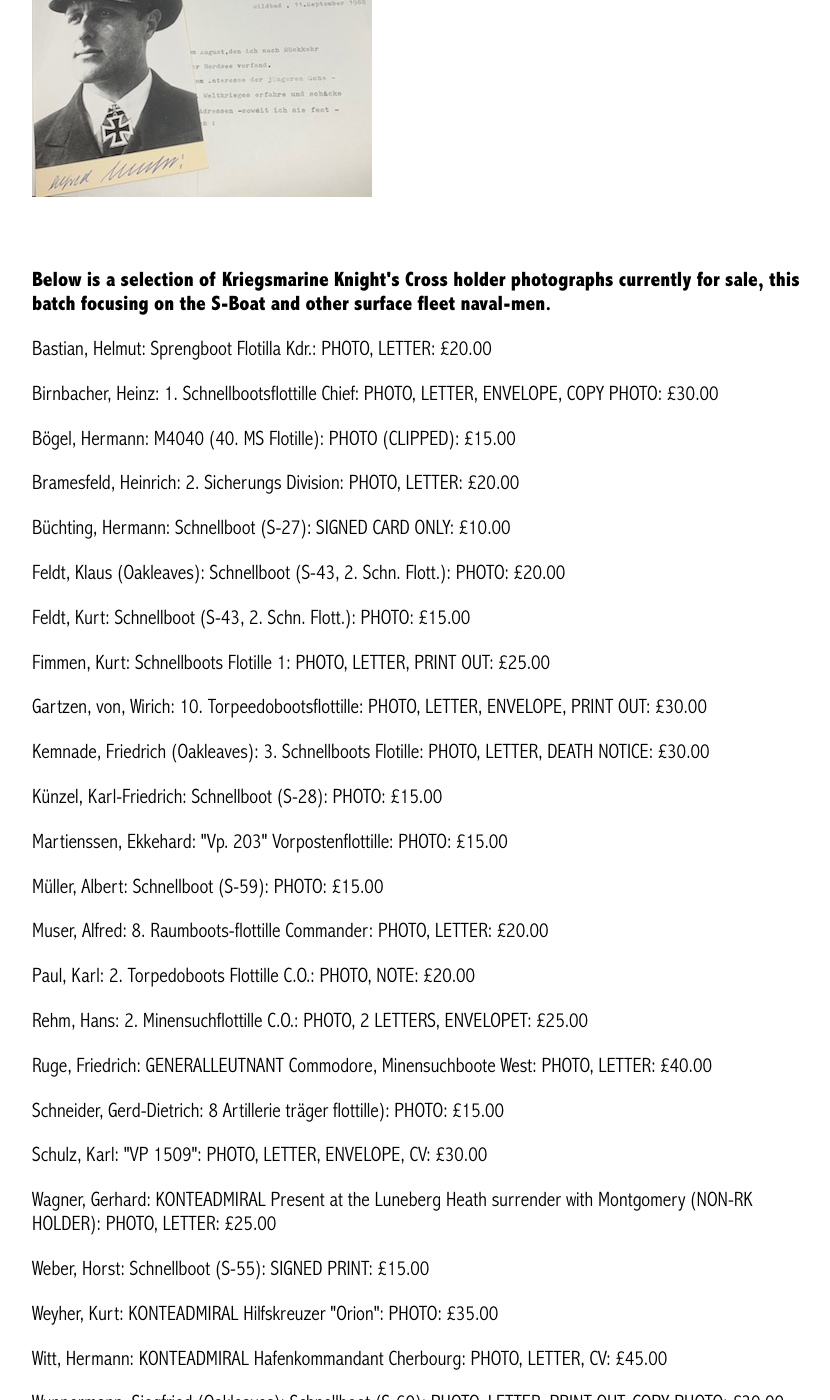
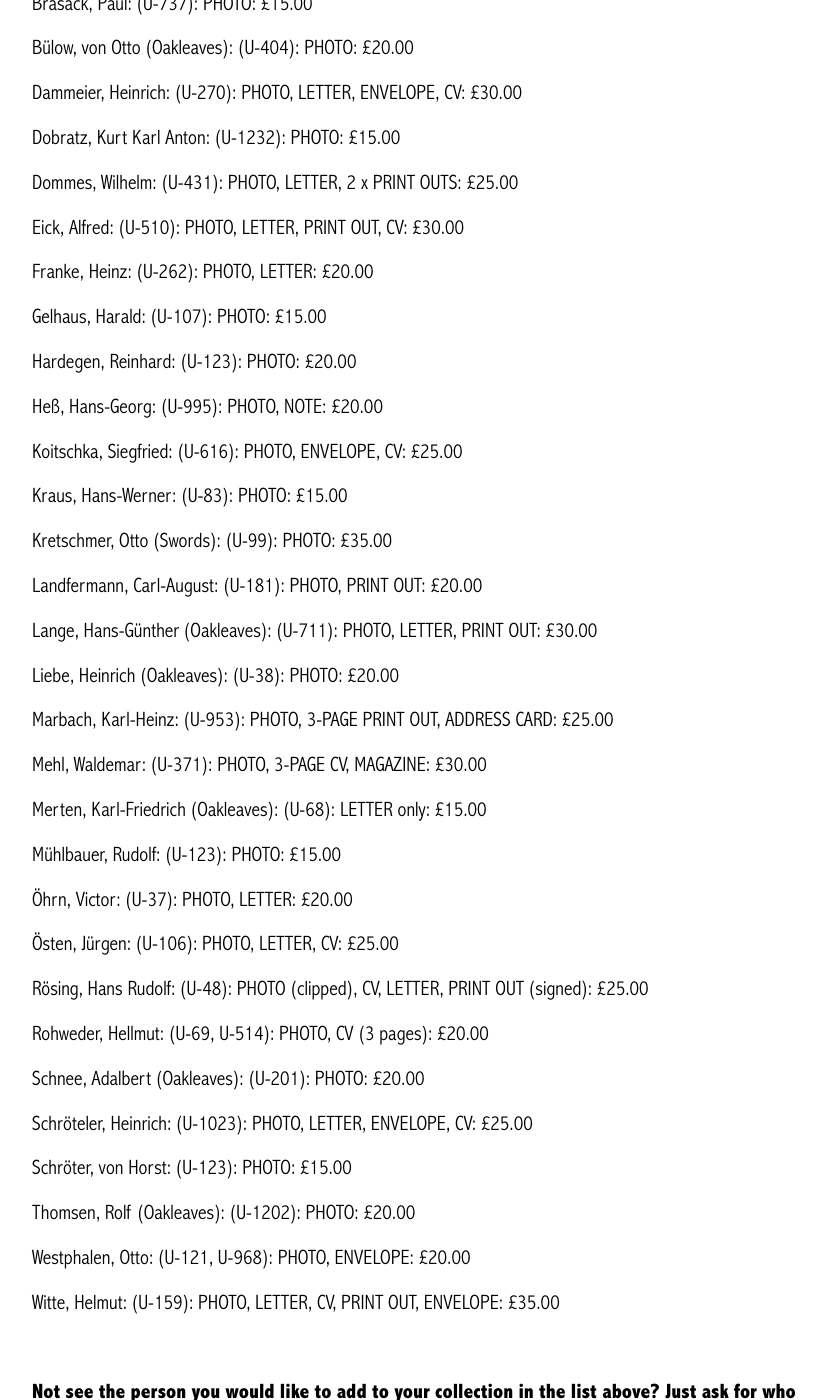
Before and after one commit to lahphotographs/lahphotographs.github.com, a Jekyll site: the page built from kriegsmarine_photos.md, in a window 1280 px wide and 1400 px high, scrolled down 1143 px. Shown: the whole window, without its empty margins (213-1043 px from the left). Built offline with Jekyll 4.4.1, drawn with Linux system fonts in a browser that asks for light colours; some of the changed text lies outside the part shown.

Commit message:
Update kriegsmarine_photos.md

```diff
--- a/kriegsmarine_photos.md
+++ b/kriegsmarine_photos.md
@@ -7,40 +7,44 @@ class: book_cover
 ---
 
 <p float="left">
-<img src="./assets/Feldt.jpg"/>
-<img src="./assets/Kurt Fimmen.jpg"/>
-<img src="./assets/Ekkehard Martienssen.jpg"/>
-<img src="./assets/Hans Rehm.jpg"/>
-<img src="./assets/Hermann Witt.jpg"/>
-<img src="./assets/Heinz Birnbacher.jpg"/>
-<img src="./assets/Alfred Muser.jpg"/>
+<img src="./assets/Alfred Eick.jpg"/>
+<img src="./assets/Paul Brasack.jpg"/>
+<img src="./assets/Carl Landfermann.jpg"/>
+<img src="./assets/Otto Westphalen.jpg"/>
 </p>
 <br />
-<p><b>Below is a selection of Kriegsmarine Knight's Cross holder photographs currently for sale, this batch focusing on the S-Boat and other surface fleet naval-men.</b><br />
-<p>Bastian,	Helmut: Sprengboot Flotilla Kdr.:	PHOTO, LETTER: £20.00</p>
-<p>Birnbacher,	Heinz: 1. Schnellbootsflottille Chief:	PHOTO, LETTER, ENVELOPE, COPY PHOTO: £30.00</p>
-<p>Bögel,	Hermann: M4040 (40. MS Flotille):	PHOTO (CLIPPED): £15.00</p>
-<p>Bramesfeld, Heinrich: 2. Sicherungs Division:	PHOTO, LETTER: £20.00</p>
-<p>Büchting,	Hermann: Schnellboot (S-27):	SIGNED CARD ONLY: £10.00</p>
-<p>Feldt,	Klaus (Oakleaves): Schnellboot (S-43, 2. Schn. Flott.):	PHOTO: £20.00</p>
-<p>Feldt,	Kurt: Schnellboot (S-43, 2. Schn. Flott.):	PHOTO:	£15.00</p>
-<p>Fimmen,	Kurt: Schnellboots Flotille 1:	PHOTO, LETTER, PRINT OUT: £25.00</p>
-<p>Gartzen, von,	Wirich: 10. Torpeedobootsflottille:	PHOTO, LETTER, ENVELOPE, PRINT OUT: £30.00</p>
-<p>Kemnade,	Friedrich (Oakleaves): 3. Schnellboots Flotille:	PHOTO, LETTER, DEATH NOTICE: £30.00</p>
-<p>Künzel,	Karl-Friedrich: Schnellboot (S-28):	PHOTO: £15.00</p>
-<p>Martienssen,	Ekkehard: "Vp. 203" Vorpostenflottille:	PHOTO: £15.00</p>
-<p>Müller,	Albert: Schnellboot (S-59):	PHOTO: £15.00</p>
-<p>Muser,	Alfred: 8. Raumboots-flottille Commander: PHOTO, LETTER: £20.00</p>
-<p>Paul,	Karl: 2. Torpedoboots Flottille C.O.:	PHOTO, NOTE: £20.00</p>
-<p>Rehm,	Hans: 2. Minensuchflottille C.O.:	PHOTO, 2 LETTERS, ENVELOPET: £25.00</p>
-<p>Ruge,	Friedrich: GENERALLEUTNANT Commodore, Minensuchboote West:	PHOTO, LETTER: £40.00</p>
-<p>Schneider,	Gerd-Dietrich: 8 Artillerie träger flottille):	PHOTO: £15.00</p>
-<p>Schulz,	Karl: "VP 1509":	PHOTO, LETTER, ENVELOPE, CV: £30.00</p>
-<p>Wagner,	Gerhard: KONTEADMIRAL Present at the Luneberg Heath surrender with Montgomery (NON-RK HOLDER):	PHOTO, LETTER: £25.00</p>
-<p>Weber,	Horst: Schnellboot (S-55):	SIGNED PRINT: £15.00</p>
-<p>Weyher,	Kurt: KONTEADMIRAL Hilfskreuzer "Orion":	PHOTO: £35.00</p>
-<p>Witt,	Hermann: KONTEADMIRAL Hafenkommandant Cherbourg:	PHOTO, LETTER, CV: £45.00</p>
-<p>Wuppermann,	Siegfried (Oakleaves): Schnellboot (S-60):	PHOTO, LETTER, PRINT OUT, COPY PHOTO: £30.00</p>
-<p>Zymalkowski,	Felix: 8. Schnellbootsflottille Chief:	PHOTO, ADDRESS CARD (signed): £20.00</p>
+<p><b>Below is a selection of Kriegsmarine Knight's Cross holder photographs currently for sale, initially focusing on the U-Boat men.</b><br />
+<p>Bargsten,	Klaus: (U-521):	PHOTO, LETTER: £20.00</p>
+<p>Bielig,	Gerhard: (U-177):	PHOTO, CV: £20.00</p>
+<p>Brasack,	Paul: (U-737):	PHOTO: £15.00</p>
+<p>Bülow, von	Otto (Oakleaves): (U-404):	PHOTO: £20.00</p>
+<p>Dammeier,	Heinrich: (U-270):	PHOTO, LETTER, ENVELOPE, CV: £30.00</p>
+<p>Dobratz,	Kurt Karl Anton: (U-1232):	PHOTO: £15.00</p>
+<p>Dommes,	Wilhelm: (U-431):	PHOTO, LETTER, 2 x PRINT OUTS:	£25.00</p>
+<p>Eick,	Alfred: (U-510):	PHOTO, LETTER, PRINT OUT, CV: £30.00</p>
+<p>Franke,	Heinz: (U-262):	PHOTO, LETTER: £20.00</p>
+<p>Gelhaus,	Harald: (U-107):	PHOTO: £15.00</p>
+<p>Hardegen,	Reinhard: (U-123):	PHOTO: £20.00</p>
+<p>Heß,	Hans-Georg: (U-995):	PHOTO, NOTE: £20.00</p>
+<p>Koitschka,	Siegfried: (U-616): PHOTO, ENVELOPE, CV: £25.00</p>
+<p>Kraus,	Hans-Werner: (U-83):	PHOTO: £15.00</p>
+<p>Kretschmer,	Otto (Swords): (U-99): PHOTO: £35.00</p>
+<p>Landfermann,	Carl-August: (U-181):	PHOTO, PRINT OUT: £20.00</p>
+<p>Lange,	Hans-Günther (Oakleaves): (U-711):	PHOTO, LETTER, PRINT OUT: £30.00</p>
+<p>Liebe,	Heinrich (Oakleaves): (U-38):	PHOTO: £20.00</p>
+<p>Marbach,	Karl-Heinz: (U-953):	PHOTO, 3-PAGE PRINT OUT, ADDRESS CARD: £25.00</p>
+<p>Mehl,	Waldemar: (U-371):	PHOTO, 3-PAGE CV, MAGAZINE: £30.00</p>
+<p>Merten,	Karl-Friedrich	(Oakleaves): (U-68):	LETTER only: £15.00</p>
+<p>Mühlbauer,	Rudolf: (U-123):	PHOTO: £15.00</p>
+<p>Öhrn,	Victor: (U-37):	PHOTO, LETTER: £20.00</p>
+<p>Östen,	Jürgen: (U-106):	PHOTO, LETTER, CV: £25.00</p>
+<p>Rösing,	Hans Rudolf: (U-48):	PHOTO (clipped), CV, LETTER, PRINT OUT (signed): £25.00</p>
+<p>Rohweder,	Hellmut: (U-69, U-514):	PHOTO, CV (3 pages): £20.00</p>
+<p>Schnee,	Adalbert	(Oakleaves): (U-201):	PHOTO: £20.00</p>
+<p>Schröteler,	Heinrich: (U-1023):	PHOTO, LETTER, ENVELOPE, CV: £25.00</p>
+<p>Schröter, von	Horst: (U-123):	PHOTO: £15.00</p>
+<p>Thomsen,	Rolf	(Oakleaves): (U-1202): PHOTO: £20.00</p>
+<p>Westphalen,	Otto: (U-121, U-968):	PHOTO, ENVELOPE: £20.00</p>
+<p>Witte,	Helmut: (U-159):	PHOTO, LETTER, CV, PRINT OUT, ENVELOPE: £35.00</p>
 <br />
 <p><b><centre>Not see the person you would like to add to your collection in the list above? Just ask for who you seek, so that I can confirm whether they are within the wider collection.
```
